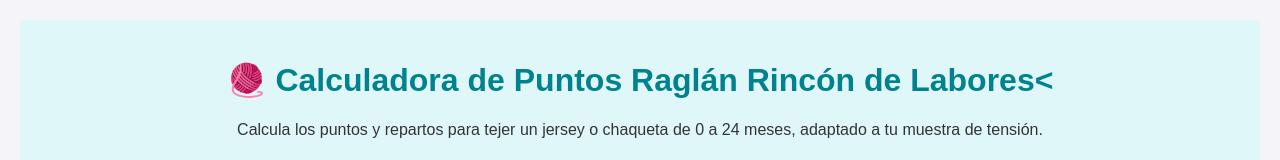
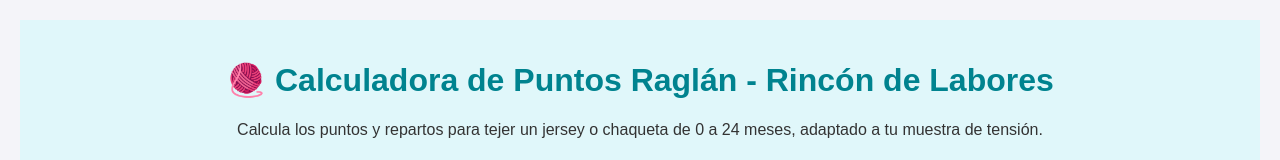
Before and after one commit to rincondelabores/PuntosRanglan, a plain HTML site: page index.html in a window 1280 px wide. Shown: the top 160 px of the page. Drawn offline with Linux system fonts and the light colour scheme.

Commit message:
Update index.html

```diff
--- a/index.html
+++ b/index.html
@@ -10,8 +10,8 @@
 <body>
 
     <header>
-        <h1>🧶 Calculadora de Puntos Raglán
-            Rincón de Labores<</h1>
+        <h1>🧶 Calculadora de Puntos Raglán -
+            Rincón de Labores  </h1>
         <p>Calcula los puntos y repartos para tejer un jersey o chaqueta de 0 a 24 meses, adaptado a tu muestra de tensión.</p>
     </header>
 
@@ -75,7 +75,7 @@
 
             <blockquote class="nota">
                 **⚠️ A TENER EN CUENTA:**
-                Si tejes una chaqueta, los puntos de la tapeta deben sumarse a los puntos delantero antes de dividir.
+                Si tejes una chaqueta, los puntos de la tapeta deben sumarse a los puntos delantero. Si es un jersey abotonado detrás, igual, sumar tapeta a cada lado de la espalda.
             </blockquote>
         </section>
     </main>
```
